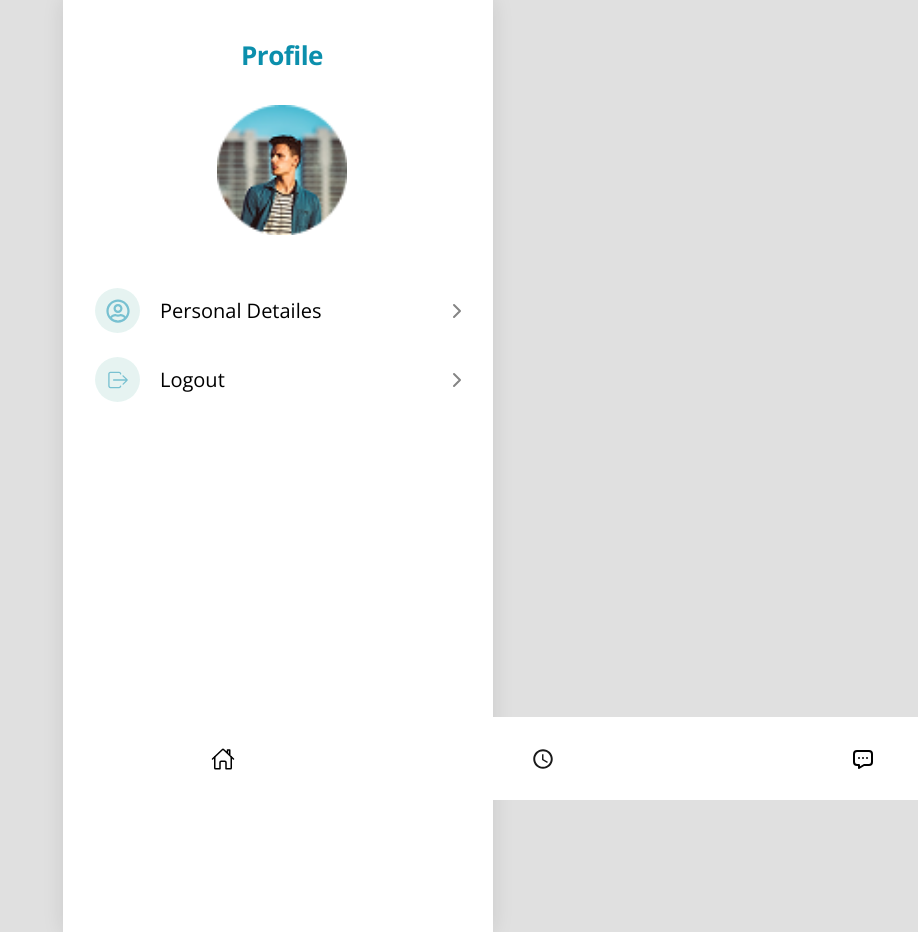
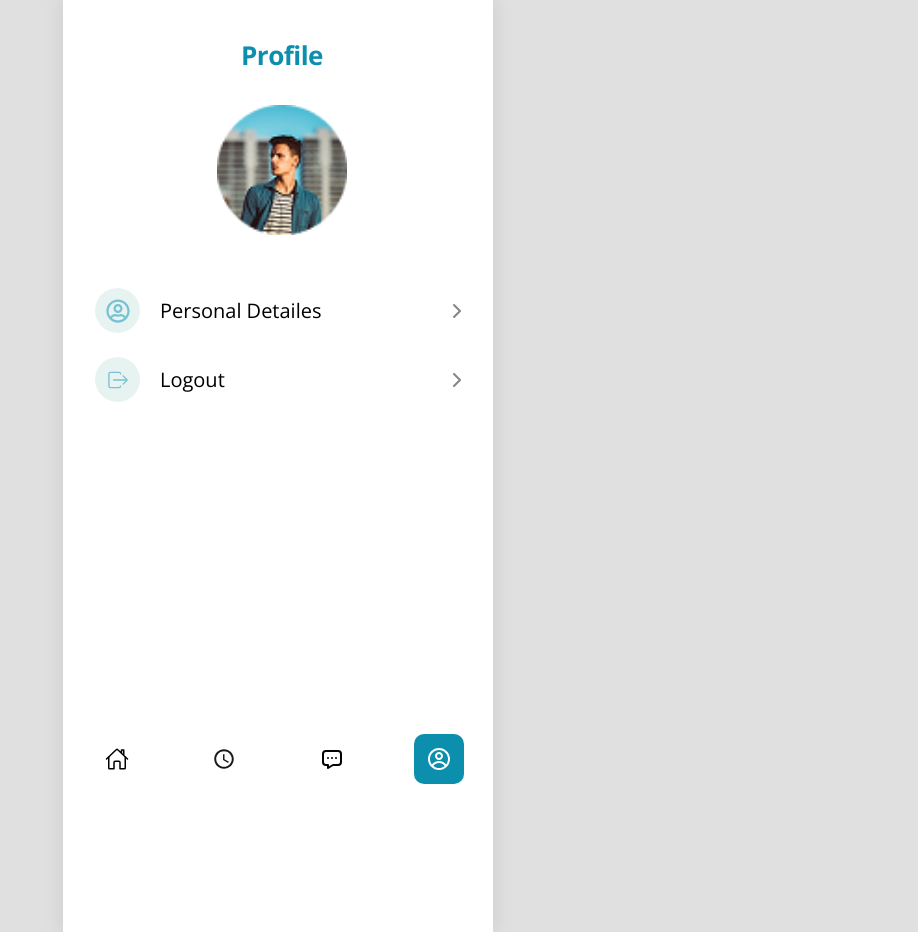
Before and after one commit to userdvk/DoctorAppointment, a React (Vite) app: page /profile in a window 1280 px wide. Shown: the whole page, without its empty margins (362-1280 px from the left). Built offline with nearby package versions, Linux system fonts and the light colour scheme; no server answers; the database is empty; sample sign-in values are in the browser's storage; a web font is replaced by a local one.

Commit message:
fix bottom menu with

```diff
--- a/src/components/BottomMenu/BottomMenu.module.css
+++ b/src/components/BottomMenu/BottomMenu.module.css
@@ -2,7 +2,8 @@
   position: fixed; /* Намертво прибиває меню до низу .appContainer */
   bottom: 0;
   left: auto;
-  width: 100%;
+  max-width: 430px;
+  width: 430px;
   height: 83px;
   background-color: #ffffff;
   display: flex;
```
